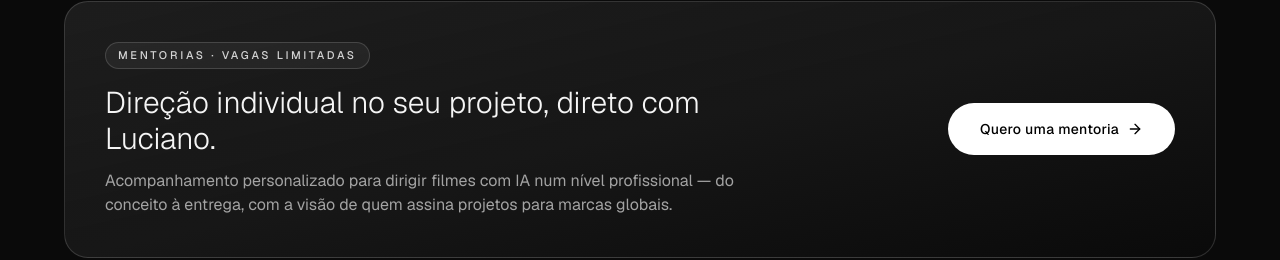
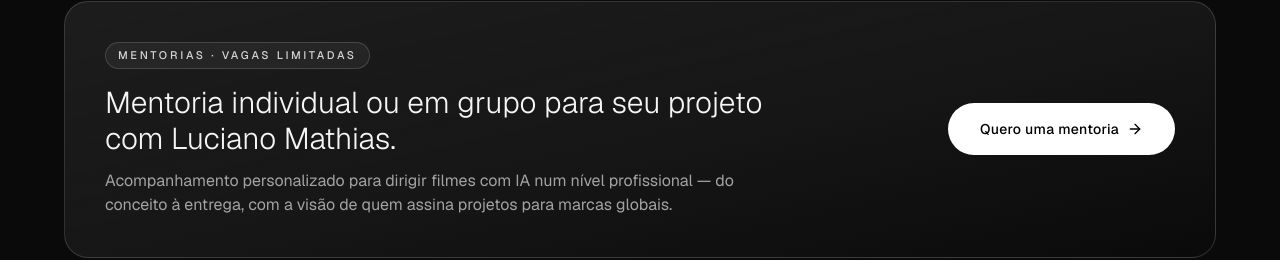
Before and after one commit to lucianomathias1982/lucianomathias-site, a Next.js app: page /cursos/filmes-com-ia in a window 1280 px wide. Shown: the part 687-947 px from the top of the page. Built offline with nearby package versions, Linux system fonts and the light colour scheme.

Commit message:
mentoria: novo titulo (individual ou em grupo)

```diff
--- a/app/cursos/filmes-com-ia/page.tsx
+++ b/app/cursos/filmes-com-ia/page.tsx
@@ -179,7 +179,7 @@ export default function Page() {
                 Mentorias · vagas limitadas
               </span>
               <h2 className="mt-4 font-serif text-2xl font-light leading-snug sm:text-3xl">
-                Direção individual no seu projeto, direto com Luciano.
+                Mentoria individual ou em grupo para seu projeto com Luciano Mathias.
               </h2>
               <p className="mt-3 text-neutral-400">
                 Acompanhamento personalizado para dirigir filmes com IA num nível profissional — do conceito à entrega, com a visão de quem assina projetos para marcas globais.
```
